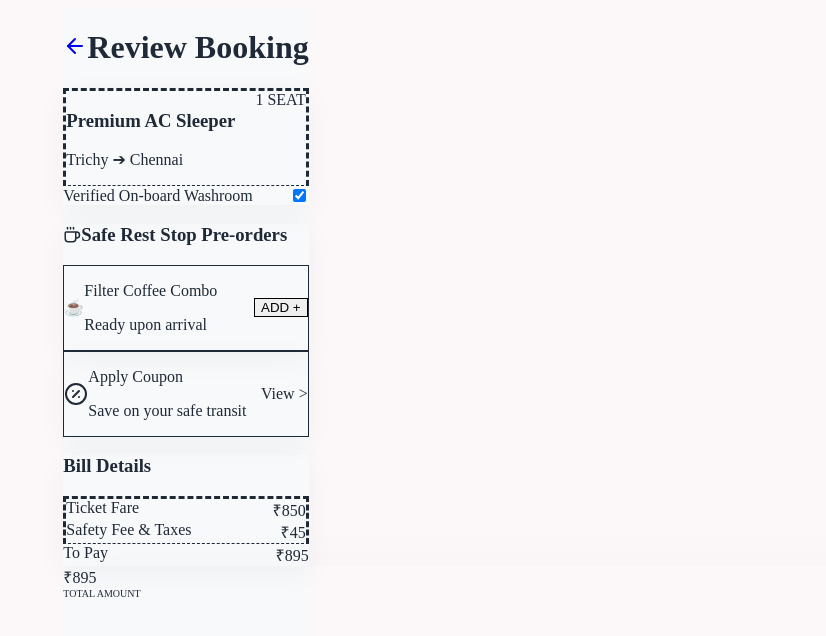
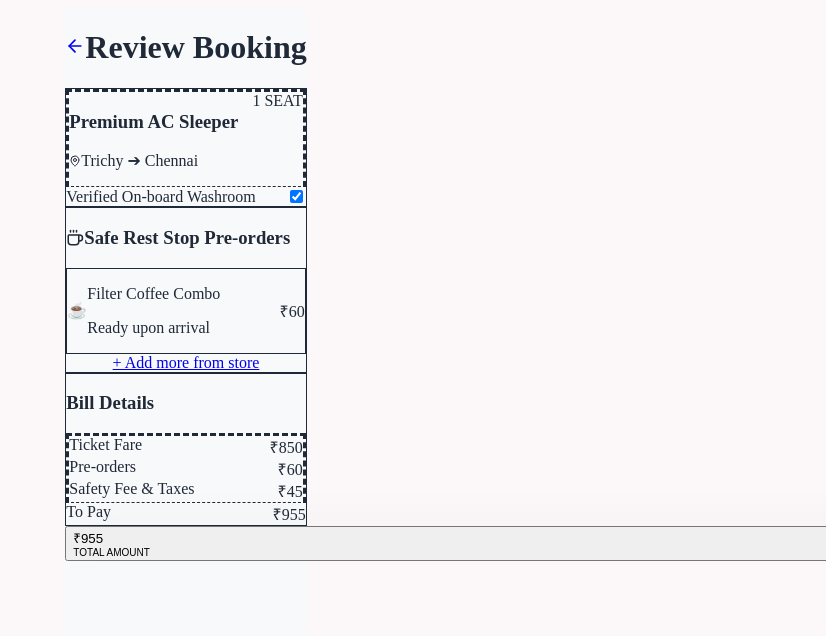
Before and after one commit to red-codes2411/Pink-Wheels-Project, a Next.js app: page /book in a window 1280 px wide. Shown: the top 636 px of the page, without its empty margins (454-1280 px from the left). Built offline with nearby package versions, Linux system fonts and the light colour scheme.

Commit message:
added store page, working buttons, and checkout state

```diff
--- a/app/book/page.tsx
+++ b/app/book/page.tsx
@@ -1,45 +1,66 @@
 "use client";
+import { useState } from "react";
 import Link from "next/link";
-import { ArrowLeft, PercentCircle, Coffee, ShieldCheck } from "lucide-react";
+import { ArrowLeft, Coffee, CheckCircle2, Loader2, MapPin } from "lucide-react";
 
 export default function CheckoutPage() {
+  const [isProcessing, setIsProcessing] = useState(false);
+  const [isSuccess, setIsSuccess] = useState(false);
+
+  // This simulates an API call to your AWS Database
+  const handlePayment = async () => {
+    setIsProcessing(true);
+
+    // Simulating network delay for DynamoDB insertion
+    setTimeout(() => {
+      setIsProcessing(false);
+      setIsSuccess(true);
+    }, 2000);
+  };
+
+  if (isSuccess) {
+    return (
+      <div className="min-h-screen bg-pink-50 flex flex-col items-center justify-center p-6 text-center animate-in fade-in zoom-in duration-500 font-sans">
+        <CheckCircle2 size={100} className="text-green-500 mb-6 drop-shadow-md" />
+        <h2 className="text-3xl font-black text-gray-900 mb-2">Booking Confirmed!</h2>
+        <p className="text-gray-600 mb-8 max-w-sm">Your safe transit is secured. Your driver details and Store pre-orders have been saved to the database.</p>
+        <Link href="/">
+          <button className="bg-pink-500 text-white font-extrabold py-4 px-10 rounded-2xl shadow-lg hover:bg-pink-600 transition">
+            Back to Home
+          </button>
+        </Link>
+      </div>
+    );
+  }
+
   return (
-    <div className="max-w-md mx-auto bg-[#f8f9fa] min-h-screen relative pb-32 font-sans">
-
-      {/* Minimal Header */}
+    <div className="max-w-4xl mx-auto bg-[#f8f9fa] min-h-screen relative pb-32 font-sans">
       <header className="bg-white px-5 py-4 flex items-center gap-4 sticky top-0 z-50 shadow-sm">
-        <Link href="/">
-          <ArrowLeft className="text-gray-800" size={24} />
-        </Link>
+        <Link href="/" className="p-2 bg-pink-50 rounded-full text-gray-700 hover:text-pink-500"><ArrowLeft size={20} /></Link>
         <h1 className="text-lg font-black text-gray-900 tracking-tight">Review Booking</h1>
       </header>
 
-      <main className="px-4 mt-4 space-y-4">
+      <main className="px-4 mt-4 space-y-4 max-w-2xl mx-auto">
 
-        {/* Ticket Details Card */}
-        <div className="bg-white p-5 rounded-3xl shadow-[0_8px_30px_rgb(0,0,0,0.04)]">
+        <div className="bg-white p-5 rounded-3xl shadow-sm border border-gray-100">
           <div className="flex justify-between items-start border-b border-dashed border-gray-200 pb-4 mb-4">
             <div>
               <h3 className="font-bold text-gray-900 text-lg">Premium AC Sleeper</h3>
-              <p className="text-sm text-gray-500 mt-1">Trichy ➔ Chennai</p>
+              <p className="text-sm text-gray-500 mt-1 flex items-center gap-1"><MapPin size={12}/> Trichy ➔ Chennai</p>
             </div>
-            <div className="bg-pink-100 text-pink-700 px-3 py-1 rounded-lg text-xs font-bold uppercase">
-              1 Seat
-            </div>
+            <div className="bg-pink-100 text-pink-700 px-3 py-1 rounded-lg text-xs font-bold uppercase">1 Seat</div>
           </div>
-
-          <label className="flex items-center justify-between">
+          <label className="flex items-center justify-between cursor-pointer">
             <span className="text-sm font-semibold text-gray-700">Verified On-board Washroom</span>
             <input type="checkbox" defaultChecked className="w-5 h-5 accent-pink-500 rounded" />
           </label>
         </div>
 
-        {/* Pre-order Add-ons (Instamart style) */}
-        <div className="bg-white p-5 rounded-3xl shadow-[0_8px_30px_rgb(0,0,0,0.04)]">
+        <div className="bg-white p-5 rounded-3xl shadow-sm border border-gray-100">
           <h3 className="font-bold text-gray-900 mb-4 flex items-center gap-2">
             <Coffee size={18} className="text-pink-500"/> Safe Rest Stop Pre-orders
           </h3>
-          <div className="flex items-center justify-between bg-pink-50/50 border border-pink-100 p-3 rounded-2xl">
+          <div className="flex items-center justify-between bg-pink-50 border border-pink-100 p-3 rounded-2xl">
             <div className="flex items-center gap-3">
                <div className="text-2xl">☕</div>
                <div>
@@ -47,49 +68,46 @@ export default function CheckoutPage() {
                  <p className="text-xs text-gray-500">Ready upon arrival</p>
                </div>
             </div>
-            <button className="bg-white border border-pink-200 text-pink-600 font-extrabold text-xs px-4 py-1.5 rounded-lg shadow-sm">
-              ADD +
-            </button>
+            <span className="text-pink-600 font-extrabold text-sm">₹60</span>
           </div>
+          <Link href="/store" className="block text-center mt-3 text-sm font-bold text-pink-500 hover:underline">
+            + Add more from store
+          </Link>
         </div>
 
-        {/* Offers Section */}
-        <div className="bg-white p-5 rounded-3xl shadow-[0_8px_30px_rgb(0,0,0,0.04)] border border-pink-100 flex justify-between items-center cursor-pointer">
-          <div className="flex items-center gap-3">
-            <PercentCircle className="text-pink-500" size={24} />
-            <div>
-              <p className="font-bold text-gray-900 text-sm">Apply Coupon</p>
-              <p className="text-xs text-gray-500">Save on your safe transit</p>
-            </div>
-          </div>
-          <span className="text-pink-500 font-bold text-sm">View &gt;</span>
-        </div>
-
-        {/* Bill Details */}
-        <div className="bg-white p-5 rounded-3xl shadow-[0_8px_30px_rgb(0,0,0,0.04)]">
+        <div className="bg-white p-5 rounded-3xl shadow-sm border border-gray-100">
           <h3 className="font-bold text-gray-900 mb-4">Bill Details</h3>
           <div className="space-y-2 text-sm text-gray-600 border-b border-dashed border-gray-200 pb-3 mb-3">
             <div className="flex justify-between"><span>Ticket Fare</span><span>₹850</span></div>
+            <div className="flex justify-between"><span>Pre-orders</span><span>₹60</span></div>
             <div className="flex justify-between"><span>Safety Fee & Taxes</span><span>₹45</span></div>
           </div>
           <div className="flex justify-between font-black text-gray-900 text-lg">
-            <span>To Pay</span><span>₹895</span>
+            <span>To Pay</span><span>₹955</span>
           </div>
         </div>
 
       </main>
 
-      {/* Fixed Checkout Bar (Swiggy Style) */}
-      <div className="fixed bottom-0 w-full max-w-md bg-white p-4 rounded-t-3xl shadow-[0_-15px_40px_-15px_rgba(0,0,0,0.15)] z-50">
-        <div className="flex items-center justify-between bg-pink-500 text-white rounded-2xl p-1 pr-1.5 pl-5 h-14 shadow-lg shadow-pink-200 cursor-pointer hover:bg-pink-600 transition-colors">
-          <div className="flex flex-col">
-            <span className="font-black text-lg leading-tight">₹895</span>
+      {/* Fixed Checkout Bar - Fully Working */}
+      <div className="fixed bottom-0 w-full max-w-4xl mx-auto bg-white p-4 rounded-t-3xl shadow-[0_-15px_40px_-15px_rgba(0,0,0,0.15)] z-50">
+        <button
+          onClick={handlePayment}
+          disabled={isProcessing}
+          className="w-full flex items-center justify-between bg-pink-500 text-white rounded-2xl p-1 pr-2 pl-6 h-14 shadow-lg shadow-pink-200 transition-all hover:bg-pink-600 disabled:bg-pink-300"
+        >
+          <div className="flex flex-col text-left">
+            <span className="font-black text-lg leading-tight">₹955</span>
             <span className="text-[10px] font-bold text-pink-100 uppercase tracking-wider">Total Amount</span>
           </div>
-          <div className="bg-white text-pink-600 h-11 px-6 rounded-xl font-extrabold flex items-center justify-center gap-2">
-            SLIDE TO PAY <span className="text-xl">&rarr;</span>
+          <div className="bg-white text-pink-600 h-11 px-8 rounded-xl font-extrabold flex items-center justify-center gap-2">
+            {isProcessing ? (
+              <><Loader2 className="animate-spin" size={18} /> SECURING...</>
+            ) : (
+              <>PAY SECURELY</>
+            )}
           </div>
-        </div>
+        </button>
       </div>
 
     </div>
--- a/app/page.tsx
+++ b/app/page.tsx
@@ -1,20 +1,18 @@
+"use client";
 import Link from "next/link";
 import Image from "next/image";
 import { Search, Menu, ShoppingCart, Home, Heart, Compass, User, MapPin } from "lucide-react";
 
 export default function HomePage() {
-  // Real images for categories from Unsplash
   const categories = [
-    { name: "AC Sleeper", img: "https://images.unsplash.com/photo-1544620347-c4fd4a3d5957?w=300&h=300&fit=crop" },
-    { name: "Semi-Sleeper", img: "https://images.unsplash.com/photo-1449965408869-eaa3f722e40d?w=300&h=300&fit=crop" },
-    { name: "Pre-orders", img: "https://images.unsplash.com/photo-1554118811-1e0d58224f24?w=300&h=300&fit=crop" },
-    { name: "Safety Kits", img: "https://images.unsplash.com/photo-1584308666744-24d5e4785429?w=300&h=300&fit=crop" }
+    { name: "AC Sleeper", link: "/book", img: "https://images.unsplash.com/photo-1544620347-c4fd4a3d5957?w=300&h=300&fit=crop" },
+    { name: "Pink Cabs", link: "/book", img: "https://images.unsplash.com/photo-1549317661-bd32c8ce0db2?w=300&h=300&fit=crop" },
+    { name: "Pre-orders", link: "/store", img: "https://images.unsplash.com/photo-1554118811-1e0d58224f24?w=300&h=300&fit=crop" },
+    { name: "Safety Kits", link: "/store", img: "https://images.unsplash.com/photo-1603398938378-e54eab446dde?w=300&h=300&fit=crop" }
   ];
 
   return (
     <div className="max-w-6xl mx-auto bg-[#fcf8f9] min-h-screen relative pb-24 shadow-2xl font-sans">
-
-      {/* Responsive Header */}
       <header className="px-5 pt-6 pb-4 flex justify-between items-center sticky top-0 bg-[#fcf8f9]/95 backdrop-blur-md z-50 border-b border-pink-100">
         <div className="flex items-center gap-3">
           <Image src="/logo.png" alt="Pink Wheels Logo" width={45} height={45} className="rounded-full shadow-sm" />
@@ -26,55 +24,48 @@ export default function HomePage() {
           </div>
         </div>
 
-        {/* Desktop Navigation (Hidden on Mobile) */}
         <div className="hidden md:flex items-center gap-8 text-gray-600 font-medium">
-          <Link href="/" className="hover:text-pink-500 flex items-center gap-2 transition-colors"><Home size={18}/> Home</Link>
+          <Link href="/" className="text-pink-500 flex items-center gap-2"><Home size={18}/> Home</Link>
           <Link href="/book" className="hover:text-pink-500 flex items-center gap-2 transition-colors"><Compass size={18}/> Bookings</Link>
-          <button className="hover:text-pink-500 flex items-center gap-2 transition-colors"><User size={18}/> Profile</button>
+          <Link href="/store" className="hover:text-pink-500 flex items-center gap-2 transition-colors"><ShoppingCart size={18}/> Store</Link>
         </div>
 
         <div className="relative cursor-pointer hover:scale-105 transition-transform">
           <ShoppingCart className="text-gray-800" size={26} />
-          <span className="absolute -top-2 -right-2 bg-pink-500 text-white text-[10px] font-bold w-5 h-5 flex items-center justify-center rounded-full border-2 border-[#fcf8f9]">
-            1
-          </span>
+          <span className="absolute -top-2 -right-2 bg-pink-500 text-white text-[10px] font-bold w-5 h-5 flex items-center justify-center rounded-full border-2 border-[#fcf8f9]">0</span>
         </div>
       </header>
 
       <main className="px-5 mt-6">
-        {/* Search Bar - Wider on Desktop */}
-        <div className="relative mb-8 max-w-2xl shadow-[0_8px_30px_rgb(0,0,0,0.04)]">
+        <div className="relative mb-8 max-w-2xl mx-auto shadow-[0_8px_30px_rgb(0,0,0,0.04)]">
           <input
             type="text"
-            placeholder="Search for safe rides, AC, Non-AC..."
+            placeholder="Search for safe rides, cabs, essentials..."
             className="w-full bg-white py-4 pl-6 pr-14 rounded-full outline-none text-sm font-medium text-gray-700 shadow-sm border border-pink-100 focus:ring-2 focus:ring-pink-300 transition-all"
           />
-          <button className="absolute right-2 top-2 bg-pink-500 p-2.5 rounded-full text-white cursor-pointer hover:bg-pink-600 transition-colors shadow-md">
+          <button className="absolute right-2 top-2 bg-pink-500 p-2.5 rounded-full text-white cursor-pointer hover:bg-pink-600 transition-colors shadow-md" onClick={() => alert("Searching DB...")}>
             <Search size={18} />
           </button>
         </div>
 
-        {/* Dynamic Image Categories */}
-        <div className="flex gap-6 overflow-x-auto no-scrollbar mb-10 pb-4">
+        <div className="flex gap-6 overflow-x-auto no-scrollbar mb-10 pb-4 justify-start md:justify-center">
           {categories.map((cat, i) => (
-            <div key={i} className="flex flex-col items-center gap-3 min-w-[90px] md:min-w-[110px] cursor-pointer group">
+            <Link href={cat.link} key={i} className="flex flex-col items-center gap-3 min-w-[90px] md:min-w-[110px] cursor-pointer group">
               <div className="w-20 h-20 md:w-24 md:h-24 bg-white rounded-[20px] shadow-sm border border-pink-100 flex items-center justify-center overflow-hidden p-1 group-hover:border-pink-400 group-hover:shadow-md transition-all group-hover:-translate-y-1">
                 <img src={cat.img} alt={cat.name} className="w-full h-full object-cover rounded-[14px] opacity-90 group-hover:opacity-100 transition-opacity" />
               </div>
               <span className="text-sm font-bold text-gray-700 group-hover:text-pink-600 transition-colors">{cat.name}</span>
-            </div>
+            </Link>
           ))}
         </div>
 
-        <h2 className="text-2xl font-black text-gray-900 mb-6">Popular Rides</h2>
+        <h2 className="text-2xl font-black text-gray-900 mb-6 max-w-4xl mx-auto">Popular Rides</h2>
 
-        {/* Responsive Grid - Auto expands to 4 columns on large laptop screens */}
-        <div className="grid grid-cols-1 sm:grid-cols-2 md:grid-cols-3 lg:grid-cols-4 gap-6">
-
-          {/* Option 1 */}
-          <div className="bg-white rounded-[24px] p-4 shadow-[0_10px_40px_-10px_rgba(0,0,0,0.06)] border border-pink-50 hover:shadow-xl transition-shadow flex flex-col justify-between">
+        <div className="grid grid-cols-1 sm:grid-cols-2 md:grid-cols-3 lg:grid-cols-4 gap-6 max-w-6xl mx-auto">
+          {/* Card 1 */}
+          <div className="bg-white rounded-[24px] p-4 shadow-[0_10px_40px_-10px_rgba(0,0,0,0.06)] border border-pink-50 flex flex-col justify-between">
             <div>
-              <div className="w-full h-40 md:h-48 bg-pink-200 rounded-[18px] mb-4 relative flex items-center justify-center overflow-hidden">
+              <div className="w-full h-40 bg-pink-200 rounded-[18px] mb-4 relative flex items-center justify-center overflow-hidden">
                 <img src="https://images.unsplash.com/photo-1570125909232-eb263c188f7e?w=500&h=300&fit=crop" alt="Bus Interior" className="absolute inset-0 w-full h-full object-cover opacity-50 mix-blend-multiply" />
                 <span className="text-white font-black text-2xl z-10 drop-shadow-lg tracking-wide">AC Sleeper</span>
               </div>
@@ -84,52 +75,37 @@ export default function HomePage() {
                 <span className="text-xs font-bold text-green-700 bg-green-100 px-2 py-1 rounded-md">4.9 ★</span>
               </div>
             </div>
-            {/* Working Link Button */}
             <Link href="/book" className="block w-full">
-              <button className="w-full bg-pink-500 hover:bg-pink-600 text-white font-extrabold py-3.5 rounded-[16px] shadow-md shadow-pink-200 transition-colors text-sm uppercase tracking-wide">
-                Book Now
-              </button>
+              <button className="w-full bg-pink-500 hover:bg-pink-600 text-white font-extrabold py-3.5 rounded-[16px] shadow-md transition-colors text-sm uppercase">Book Now</button>
             </Link>
           </div>
 
-          {/* Option 2 */}
-          <div className="bg-white rounded-[24px] p-4 shadow-[0_10px_40px_-10px_rgba(0,0,0,0.06)] border border-pink-50 hover:shadow-xl transition-shadow flex flex-col justify-between">
+          {/* Card 2: Pink Cab */}
+          <div className="bg-white rounded-[24px] p-4 shadow-[0_10px_40px_-10px_rgba(0,0,0,0.06)] border border-pink-50 flex flex-col justify-between">
             <div>
-              <div className="w-full h-40 md:h-48 bg-pink-100 rounded-[18px] mb-4 relative flex items-center justify-center overflow-hidden">
-                <img src="https://images.unsplash.com/photo-1449965408869-eaa3f722e40d?w=500&h=300&fit=crop" alt="Bus Seats" className="absolute inset-0 w-full h-full object-cover opacity-60 mix-blend-multiply" />
-                <span className="text-white font-black text-2xl z-10 drop-shadow-lg text-center leading-tight tracking-wide">Semi<br/>Sleeper</span>
+              <div className="w-full h-40 bg-pink-100 rounded-[18px] mb-4 relative flex items-center justify-center overflow-hidden">
+                <img src="https://images.unsplash.com/photo-1549317661-bd32c8ce0db2?w=500&h=300&fit=crop" alt="Cab" className="absolute inset-0 w-full h-full object-cover opacity-60 mix-blend-multiply" />
+                <span className="text-pink-600 font-black text-2xl z-10 drop-shadow-lg text-center leading-tight tracking-wide bg-white/80 px-4 py-1 rounded-full">Pink Cab</span>
               </div>
-              <h3 className="text-lg font-bold text-gray-800 leading-tight px-1">Comfort Non-AC</h3>
+              <h3 className="text-lg font-bold text-gray-800 leading-tight px-1">Private Safe Cab</h3>
               <div className="flex justify-between items-center mt-2 mb-6 px-1">
-                <span className="font-extrabold text-gray-900 text-xl">₹550</span>
-                <span className="text-xs font-bold text-green-700 bg-green-100 px-2 py-1 rounded-md">4.7 ★</span>
+                <span className="font-extrabold text-gray-900 text-xl">₹2,100</span>
+                <span className="text-xs font-bold text-green-700 bg-green-100 px-2 py-1 rounded-md">5.0 ★</span>
               </div>
             </div>
-            {/* Working Link Button */}
             <Link href="/book" className="block w-full">
-              <button className="w-full bg-pink-50 hover:bg-pink-100 text-pink-600 font-extrabold py-3.5 rounded-[16px] transition-colors text-sm uppercase tracking-wide border border-pink-200">
-                Book Now
-              </button>
+              <button className="w-full bg-pink-50 hover:bg-pink-100 text-pink-600 border border-pink-200 font-extrabold py-3.5 rounded-[16px] transition-colors text-sm uppercase">Book Now</button>
             </Link>
           </div>
-
         </div>
       </main>
 
-      {/* Mobile Bottom Navigation (Hidden on Desktop) */}
+      {/* Mobile Nav */}
       <nav className="md:hidden fixed bottom-0 w-full bg-white border-t border-gray-100 flex justify-around items-center py-4 px-2 shadow-[0_-10px_40px_-10px_rgba(0,0,0,0.05)] rounded-t-3xl z-50">
-        <Link href="/" className="flex flex-col items-center text-pink-500 transition-transform hover:scale-110">
-          <Home size={24} strokeWidth={2.5} />
-        </Link>
-        <button className="flex flex-col items-center text-gray-400 hover:text-pink-400 transition-transform hover:scale-110">
-          <Heart size={24} />
-        </button>
-        <Link href="/book" className="flex flex-col items-center text-gray-400 hover:text-pink-400 transition-transform hover:scale-110">
-          <Compass size={24} />
-        </Link>
-        <button className="flex flex-col items-center text-gray-400 hover:text-pink-400 transition-transform hover:scale-110">
-          <User size={24} />
-        </button>
+        <Link href="/" className="flex flex-col items-center text-pink-500"><Home size={24} strokeWidth={2.5} /></Link>
+        <Link href="/store" className="flex flex-col items-center text-gray-400"><ShoppingCart size={24} /></Link>
+        <Link href="/book" className="flex flex-col items-center text-gray-400"><Compass size={24} /></Link>
+        <button className="flex flex-col items-center text-gray-400" onClick={() => alert("Profile Coming Soon")}><User size={24} /></button>
       </nav>
     </div>
   );
--- /dev/null
+++ b/app/store/page.tsx
@@ -0,0 +1,66 @@
+"use client";
+import { useState } from "react";
+import Link from "next/link";
+import { ArrowLeft, ShoppingBag, Plus, Minus } from "lucide-react";
+
+export default function StorePage() {
+  const [cartCount, setCartCount] = useState(0);
+
+  const items = [
+    { name: "Filter Coffee Combo", price: 60, img: "☕", desc: "Hot coffee + biscuits. Ready at the next stop." },
+    { name: "Sanitary Care Kit", price: 120, img: "🌸", desc: "Pads, wipes, and sanitizer." },
+    { name: "Pepper Spray", price: 250, img: "🛡️", desc: "Pink Wheels verified safety essential." },
+    { name: "Mineral Water (1L)", price: 20, img: "💧", desc: "Chilled and sealed." }
+  ];
+
+  return (
+    <div className="max-w-4xl mx-auto bg-[#f8f9fa] min-h-screen relative pb-32 font-sans">
+      <header className="bg-white px-5 py-4 flex justify-between items-center sticky top-0 z-50 shadow-sm">
+        <div className="flex items-center gap-4">
+          <Link href="/" className="p-2 bg-pink-50 rounded-full text-gray-700 hover:text-pink-500"><ArrowLeft size={20} /></Link>
+          <h1 className="text-xl font-black text-gray-900 tracking-tight">Pink Wheels Store</h1>
+        </div>
+        <div className="relative">
+          <ShoppingBag className="text-gray-800" size={24} />
+          {cartCount > 0 && <span className="absolute -top-2 -right-2 bg-pink-500 text-white text-[10px] font-bold w-5 h-5 flex items-center justify-center rounded-full">{cartCount}</span>}
+        </div>
+      </header>
+
+      <main className="px-5 mt-6">
+        <h2 className="text-lg font-bold text-gray-800 mb-4">Pre-order for your journey</h2>
+        <div className="grid grid-cols-1 md:grid-cols-2 gap-4">
+          {items.map((item, idx) => (
+            <div key={idx} className="bg-white p-4 rounded-2xl shadow-sm border border-pink-50 flex justify-between items-center">
+              <div className="flex gap-4 items-center">
+                <div className="text-3xl bg-pink-50 p-3 rounded-xl">{item.img}</div>
+                <div>
+                  <h3 className="font-bold text-gray-900">{item.name}</h3>
+                  <p className="text-xs text-gray-500 mb-1">{item.desc}</p>
+                  <p className="font-extrabold text-pink-600">₹{item.price}</p>
+                </div>
+              </div>
+              <button
+                onClick={() => setCartCount(c => c + 1)}
+                className="bg-white border border-pink-200 text-pink-600 font-extrabold text-sm px-4 py-2 rounded-xl shadow-sm hover:bg-pink-50 transition"
+              >
+                ADD +
+              </button>
+            </div>
+          ))}
+        </div>
+      </main>
+
+      {/* Floating Cart Checkout Bar */}
+      {cartCount > 0 && (
+        <div className="fixed bottom-4 left-0 right-0 w-full max-w-4xl mx-auto px-4 z-50">
+          <Link href="/book">
+            <div className="bg-pink-500 text-white rounded-2xl p-4 shadow-lg flex justify-between items-center cursor-pointer hover:bg-pink-600 transition">
+              <div className="font-bold">{cartCount} Item(s) added</div>
+              <div className="font-extrabold flex items-center gap-2">Proceed to Checkout <ArrowLeft size={16} className="rotate-180"/></div>
+            </div>
+          </Link>
+        </div>
+      )}
+    </div>
+  );
+}
```
